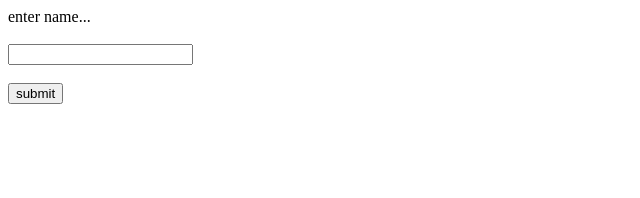
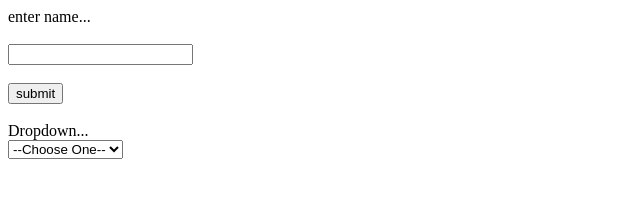
Before and after one commit to ChadM95/WebDevPractice, a plain HTML site: page index.html in a window 1280 px wide. Shown: the whole page, without its empty margins (0-640 px from the left). Drawn offline with Linux system fonts and the light colour scheme.

Commit message:
drop down list with form>select>option

```diff
--- a/index.html
+++ b/index.html
@@ -7,10 +7,19 @@
     <body>
 
         <form>
-            <label>enter name...</label><br><br>
-        <input><br><br>
-        <input type="submit" value="submit">
+            <label for="name">enter name...</label><br><br>
+        <input id="name"><br><br>
+        <input type="submit" value="submit"><br><br>
+        </form>
 
+        <form>
+            <label for="dropdown">Dropdown...</label><br>
+            <select>
+                <option>--Choose One--</option>
+                <option>This One</option>
+                <option>That One</option>
+                <option>Another One</option>
+            </select>
         </form>
 
     </body>
```
